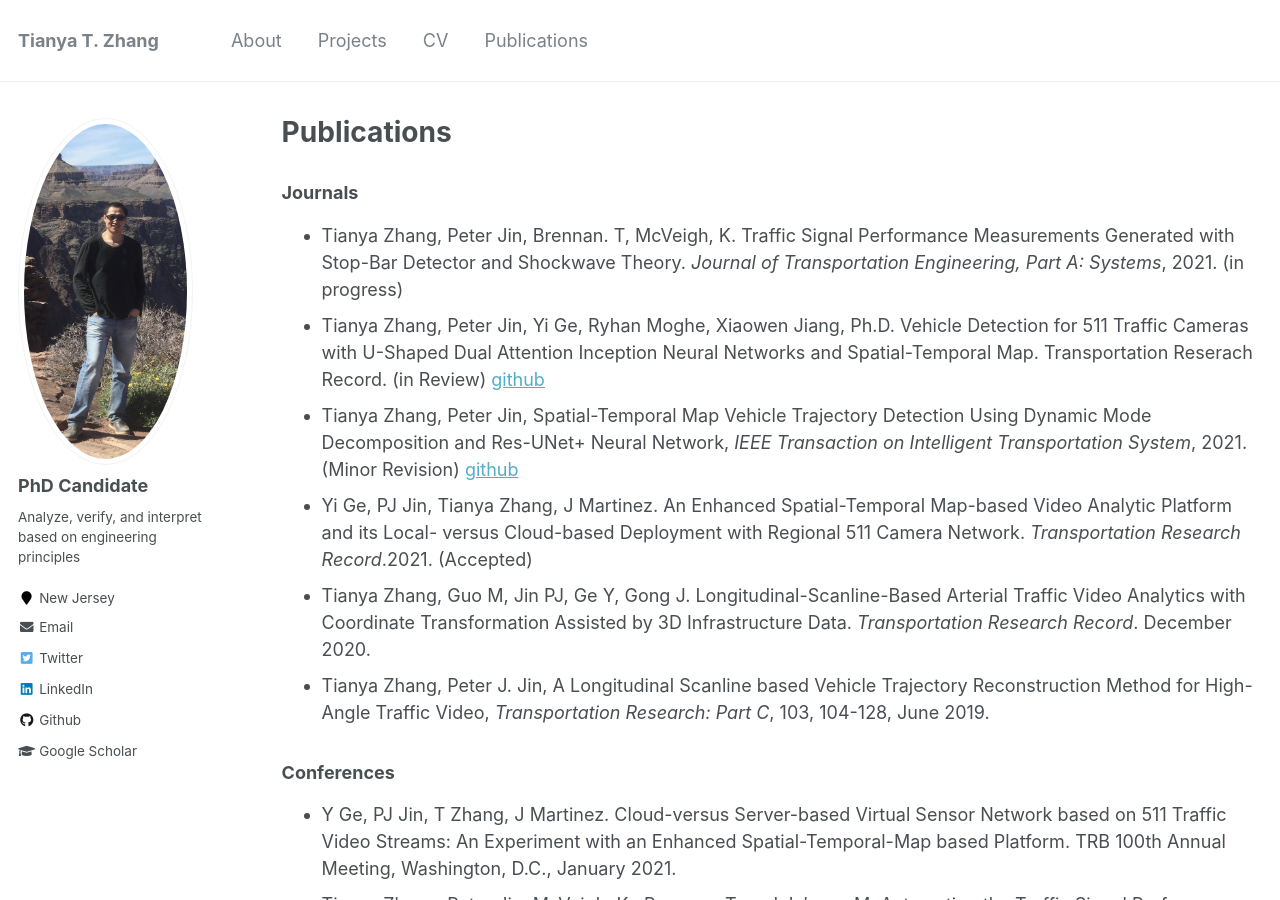
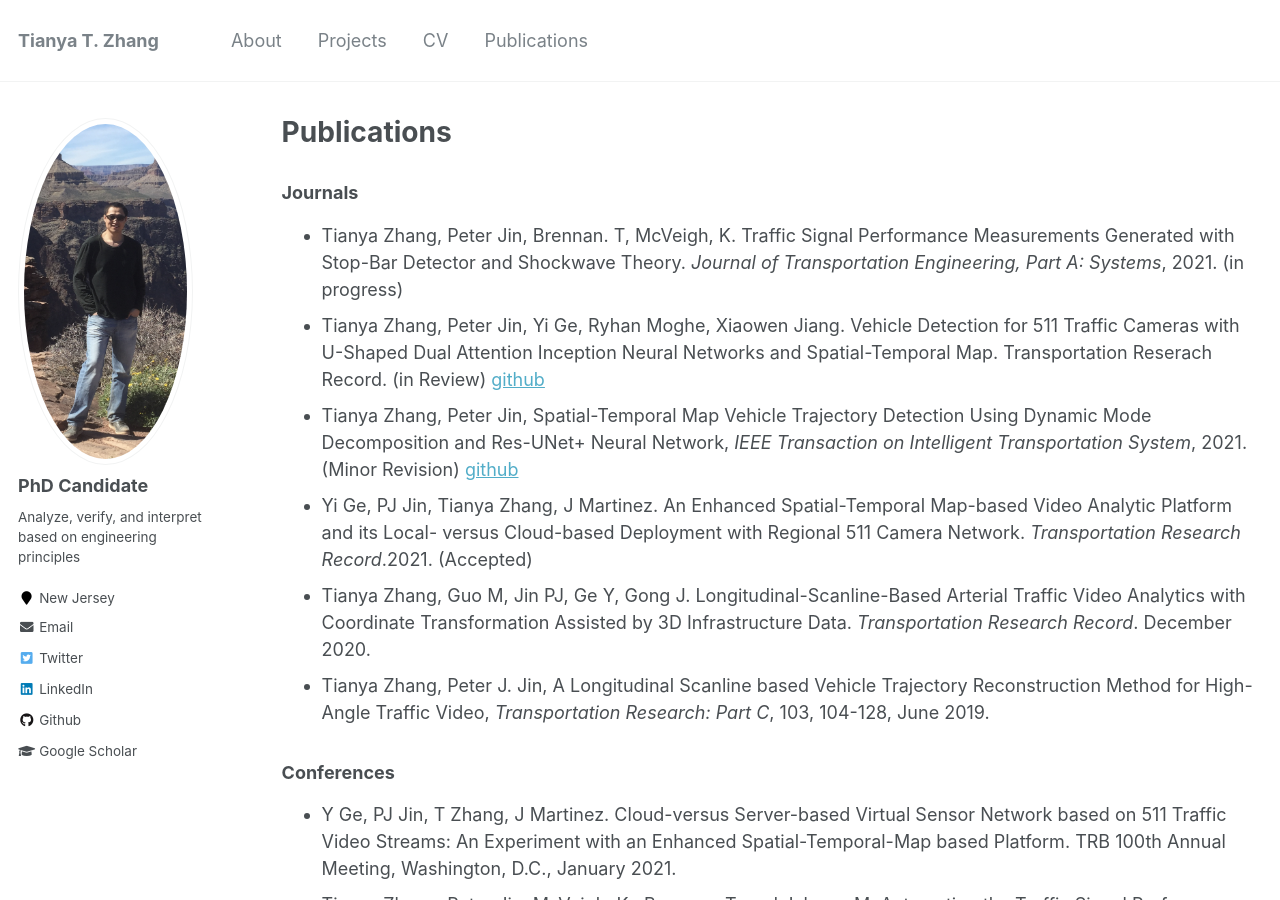
Before and after one commit to TeRyZh/Website, a Jekyll site: the page built from _pages/publications.md, in a window 1280 px wide and 900 px high. Built offline with Jekyll 4.4.1, drawn with Linux system fonts in a browser that asks for light colours.

```diff
--- a/_pages/publications.md
+++ b/_pages/publications.md
@@ -17,7 +17,7 @@ author_profile: true
 
 ### Journals
 * Tianya Zhang, Peter Jin, Brennan. T, McVeigh, K. Traffic Signal Performance Measurements Generated with Stop-Bar Detector and Shockwave Theory. *Journal of Transportation Engineering, Part A: Systems*, 2021. (in progress)
-* Tianya Zhang, Peter Jin, Yi Ge, Ryhan Moghe, Xiaowen Jiang, Ph.D. Vehicle Detection for 511 Traffic Cameras with U-Shaped Dual Attention Inception Neural Networks and Spatial-Temporal Map. Transportation Reserach Record. (in Review) [github](https://github.com/TeRyZh/Detection-is-Tracking-511-CCTV-Camera-Vehicle-Detection-Using-STMap-and-DAIU-Net)
+* Tianya Zhang, Peter Jin, Yi Ge, Ryhan Moghe, Xiaowen Jiang. Vehicle Detection for 511 Traffic Cameras with U-Shaped Dual Attention Inception Neural Networks and Spatial-Temporal Map. Transportation Reserach Record. (in Review) [github](https://github.com/TeRyZh/Detection-is-Tracking-511-CCTV-Camera-Vehicle-Detection-Using-STMap-and-DAIU-Net)
 * Tianya Zhang, Peter Jin, Spatial-Temporal Map Vehicle Trajectory Detection Using Dynamic Mode Decomposition and Res-UNet+ Neural Network, *IEEE Transaction on Intelligent Transportation System*, 2021. (Minor Revision) [github](https://github.com/TeRyZh/Reconstruction-NGSIM-Trajectory-with-DMD-and-Res_UNet_plus)
 * Yi Ge, PJ Jin, Tianya Zhang, J Martinez. An Enhanced Spatial-Temporal Map-based Video Analytic Platform and its Local- versus Cloud-based Deployment with Regional 511 Camera Network. *Transportation Research Record*.2021. (Accepted)
 * Tianya Zhang, Guo M, Jin PJ, Ge Y, Gong J. Longitudinal-Scanline-Based Arterial Traffic Video Analytics with Coordinate Transformation Assisted by 3D Infrastructure Data. *Transportation Research Record*. December 2020.
```
